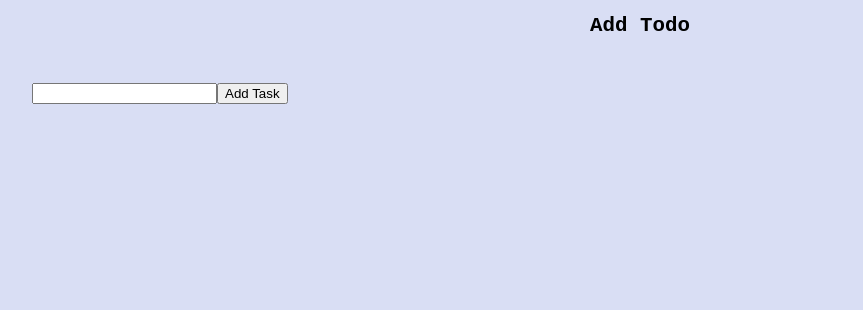
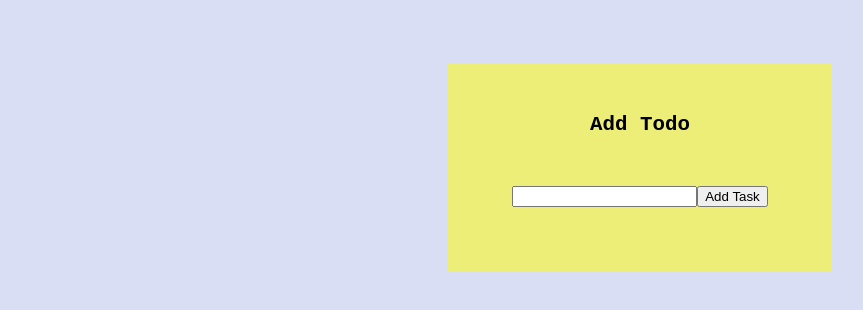
Before and after one commit to bergeper/React--TodoApp, a React (Vite) app: page / in a window 1280 px wide. Shown: the top 310 px of the page, without its empty margins (0-863 px from the left). Built offline with nearby package versions, Linux system fonts and the light colour scheme.

Commit message:
(feat): section added for basic styling

```diff
--- a/src/components/TodoApp/TodoApp.tsx
+++ b/src/components/TodoApp/TodoApp.tsx
@@ -4,6 +4,7 @@ import { TodosContext } from '../../contexts/TodosContext';
 import { TodosDispatchContext } from '../../contexts/TodosDispatchContext';
 import { AddTodo } from '../AddTodo/AddTodo';
 import { Todos } from '../Todos/Todos';
+import './TodoApp.scss';
 
 export const TodoApp = () => {
   const [todos, dispatch] = useReducer(TodosReducer, []);
@@ -12,8 +13,12 @@ export const TodoApp = () => {
     <>
       <TodosContext.Provider value={todos}>
         <TodosDispatchContext.Provider value={dispatch}>
-          <AddTodo></AddTodo>
-          <Todos></Todos>
+          <main className='container'>
+            <section className='content'>
+              <AddTodo></AddTodo>
+              <Todos></Todos>
+            </section>
+          </main>
         </TodosDispatchContext.Provider>
       </TodosContext.Provider>
     </>
```
